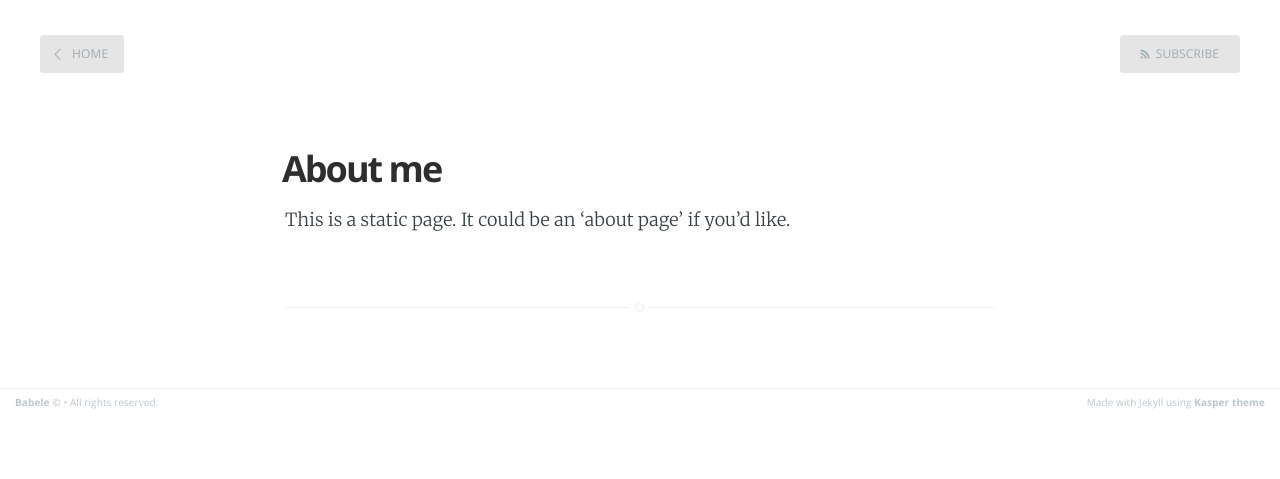
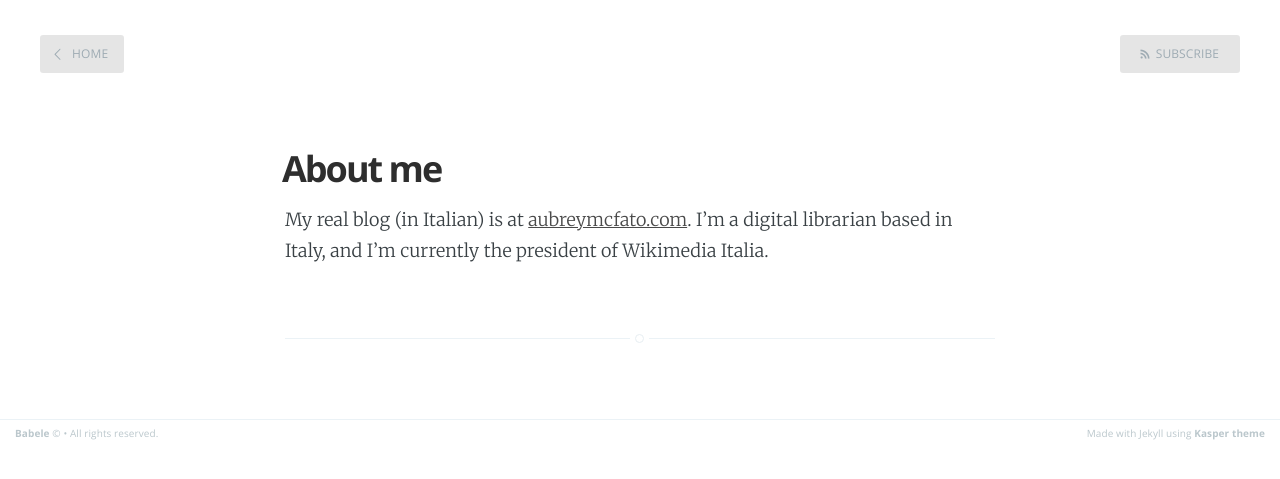
Before and after one commit to Aubreymcfato/aubreymcfato.github.io, a Jekyll site: the page built from about.md, in a window 1280 px wide. Shown: the top 479 px of the page. Built offline with Jekyll 4.4.1, drawn with Linux system fonts in a browser that asks for light colours; Markdown is read by kramdown in place of the engine named in the settings.

Commit message:
primo about

```diff
--- a/about.md
+++ b/about.md
@@ -3,4 +3,5 @@ layout: page
 title: About me
 ---
 
-This is a static page. It could be an 'about page' if you'd like.
+My real blog (in Italian) is at [aubreymcfato.com](http://aubreymcfato.com).
+I'm a digital librarian based in Italy, and I'm currently the president of Wikimedia Italia.
```
